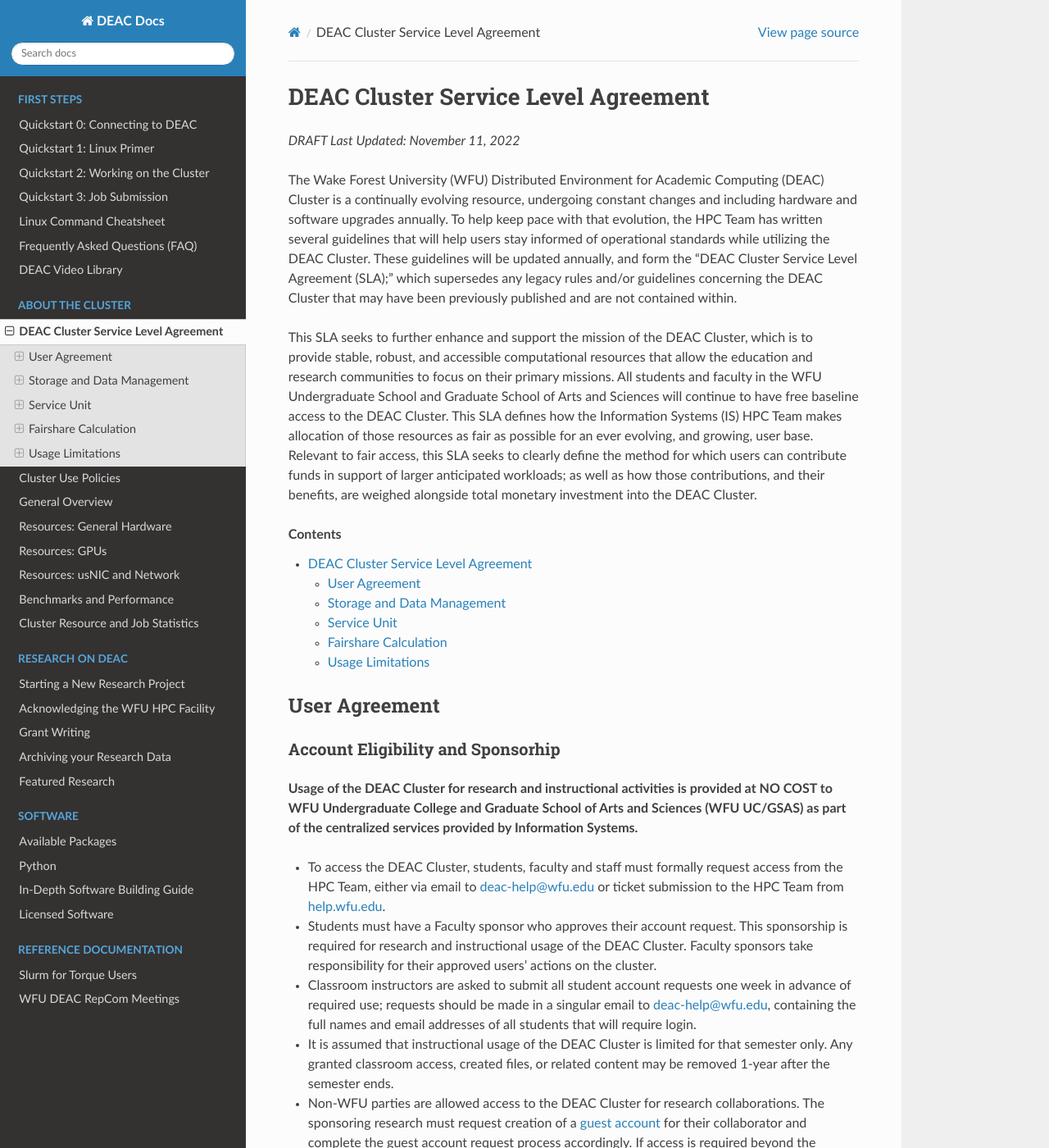
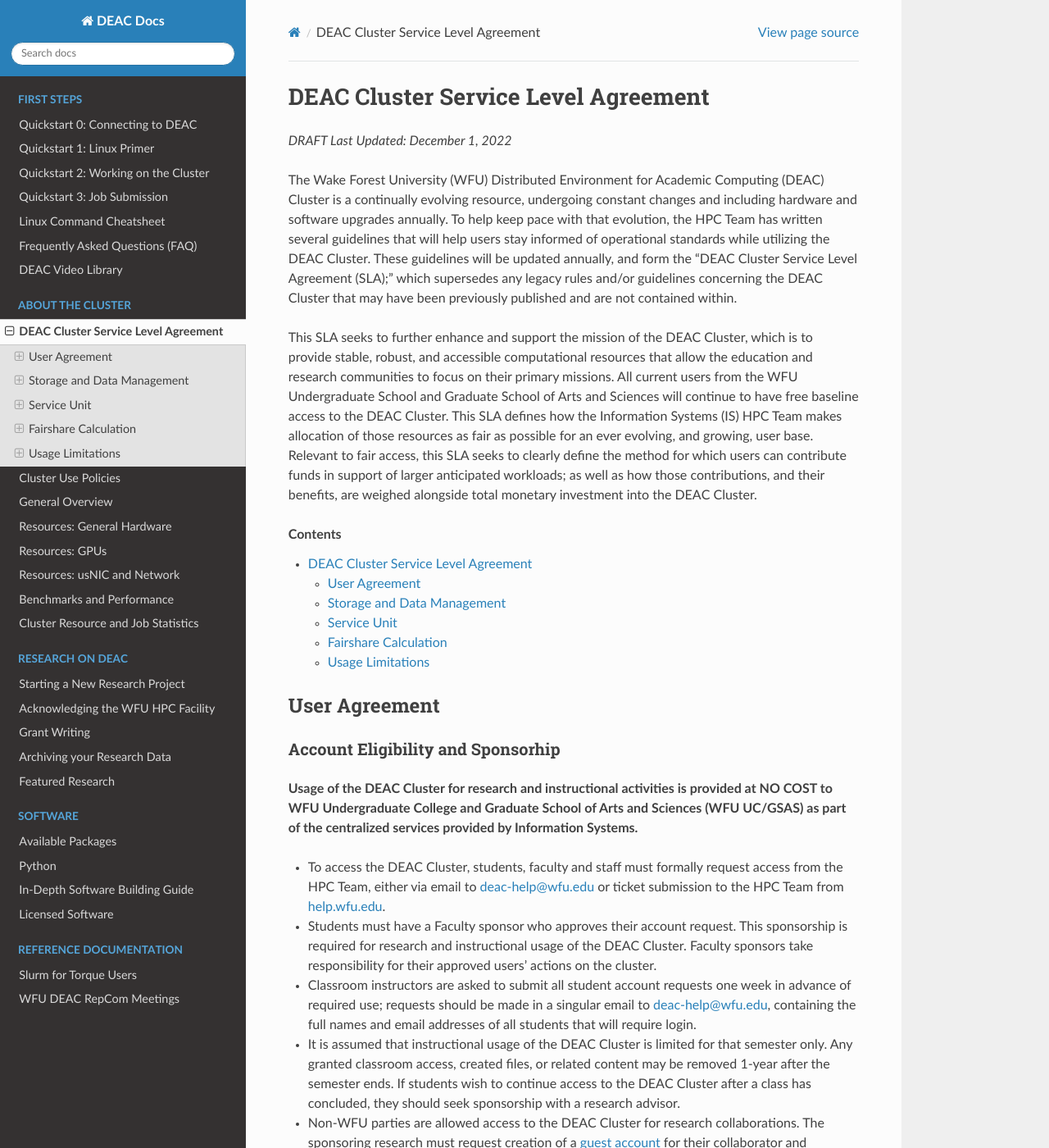
Before and after one commit to WFU-HPC/deac-docs, a Sphinx documentation site: the page built from source/cluster-sla.rst, in a window 1280 px wide and 1400 px high. Shown: the whole window at 82% size. Built offline with Sphinx 7.4.7 and the Read the Docs theme 2.0.0, drawn with Linux system fonts in a browser that asks for light colours.

Commit message:
Clarify student access after class has concluded, and normalize students, faculty, and staff statement

```diff
--- a/source/cluster-sla.rst
+++ b/source/cluster-sla.rst
@@ -4,11 +4,11 @@
 DEAC Cluster Service Level Agreement
 ####################################
 
-*DRAFT Last Updated: November 11, 2022*
+*DRAFT Last Updated: December 1, 2022*
 
 The Wake Forest University (WFU) Distributed Environment for Academic Computing (DEAC) Cluster is a continually evolving resource, undergoing constant changes and including hardware and software upgrades annually. To help keep pace with that evolution, the HPC Team has written several guidelines that will help users stay informed of operational standards while utilizing the DEAC Cluster. These guidelines will be updated annually, and form the "DEAC Cluster Service Level Agreement (SLA);" which supersedes any legacy rules and/or guidelines concerning the DEAC Cluster that may have been previously published and are not contained within.
 
-This SLA seeks to further enhance and support the mission of the DEAC Cluster, which is to provide stable, robust, and accessible computational resources that allow the education and research communities to focus on their primary missions. All students and faculty in the WFU Undergraduate School and Graduate School of Arts and Sciences will continue to have free baseline access to the DEAC Cluster. This SLA defines how the Information Systems (IS) HPC Team makes allocation of those resources as fair as possible for an ever evolving, and growing, user base. Relevant to fair access, this SLA seeks to clearly define the method for which users can contribute funds in support of larger anticipated workloads; as well as how those contributions, and their benefits, are weighed alongside total monetary investment into the DEAC Cluster.
+This SLA seeks to further enhance and support the mission of the DEAC Cluster, which is to provide stable, robust, and accessible computational resources that allow the education and research communities to focus on their primary missions. All current users from the WFU Undergraduate School and Graduate School of Arts and Sciences will continue to have free baseline access to the DEAC Cluster. This SLA defines how the Information Systems (IS) HPC Team makes allocation of those resources as fair as possible for an ever evolving, and growing, user base. Relevant to fair access, this SLA seeks to clearly define the method for which users can contribute funds in support of larger anticipated workloads; as well as how those contributions, and their benefits, are weighed alongside total monetary investment into the DEAC Cluster.
 
 .. contents::
    :depth: 2
@@ -35,7 +35,7 @@
 * To access the DEAC Cluster, students, faculty and staff must formally request access from the HPC Team, either via email to `deac-help@wfu.edu <mailto:deac-help@wfu.edu>`_ or ticket submission to the HPC Team from `help.wfu.edu <https://help.wfu.edu>`_.
 * Students must have a Faculty sponsor who approves their account request. This sponsorship is required for research and instructional usage of the DEAC Cluster. Faculty sponsors take responsibility for their approved users’ actions on the cluster.
 * Classroom instructors are asked to submit all student account requests one week in advance of required use; requests should be made in a singular email to `deac-help@wfu.edu <mailto:deac-help@wfu.edu>`_, containing the full names and email addresses of all students that will require login.
-* It is assumed that instructional usage of the DEAC Cluster is limited for that semester only. Any granted classroom access, created files, or related content may be removed 1-year after the semester ends.
+* It is assumed that instructional usage of the DEAC Cluster is limited for that semester only. Any granted classroom access, created files, or related content may be removed 1-year after the semester ends. If students wish to continue access to the DEAC Cluster after a class has concluded, they should seek sponsorship with a research advisor.
 * Non-WFU parties are allowed access to the DEAC Cluster for research collaborations. The sponsoring research must request creation of a `guest account <https://help.wfu.edu/support/catalog/items/64>`_ for their collaborator and complete the guest account request process accordingly. If access is required beyond the original request’s term, a guest account `extension <https://help.wfu.edu/support/catalog/items/63>`_ must be requested.
 * `Students <https://help.wfu.edu/support/catalog/items/127>`_, `faculty or staff <https://help.wfu.edu/support/catalog/items/60>`_ may have their WFU account extended after leaving the University in order to continue research as an external collaborator with a currently employed researcher on the DEAC Cluster. The research sponsor must make a formal request via help.wfu.edu for an account extension for the external collaborator’s account. Account extensions may be requested for up to one year. If the collaboration continues beyond that year, the request must be made again before the term ends.
 
```
